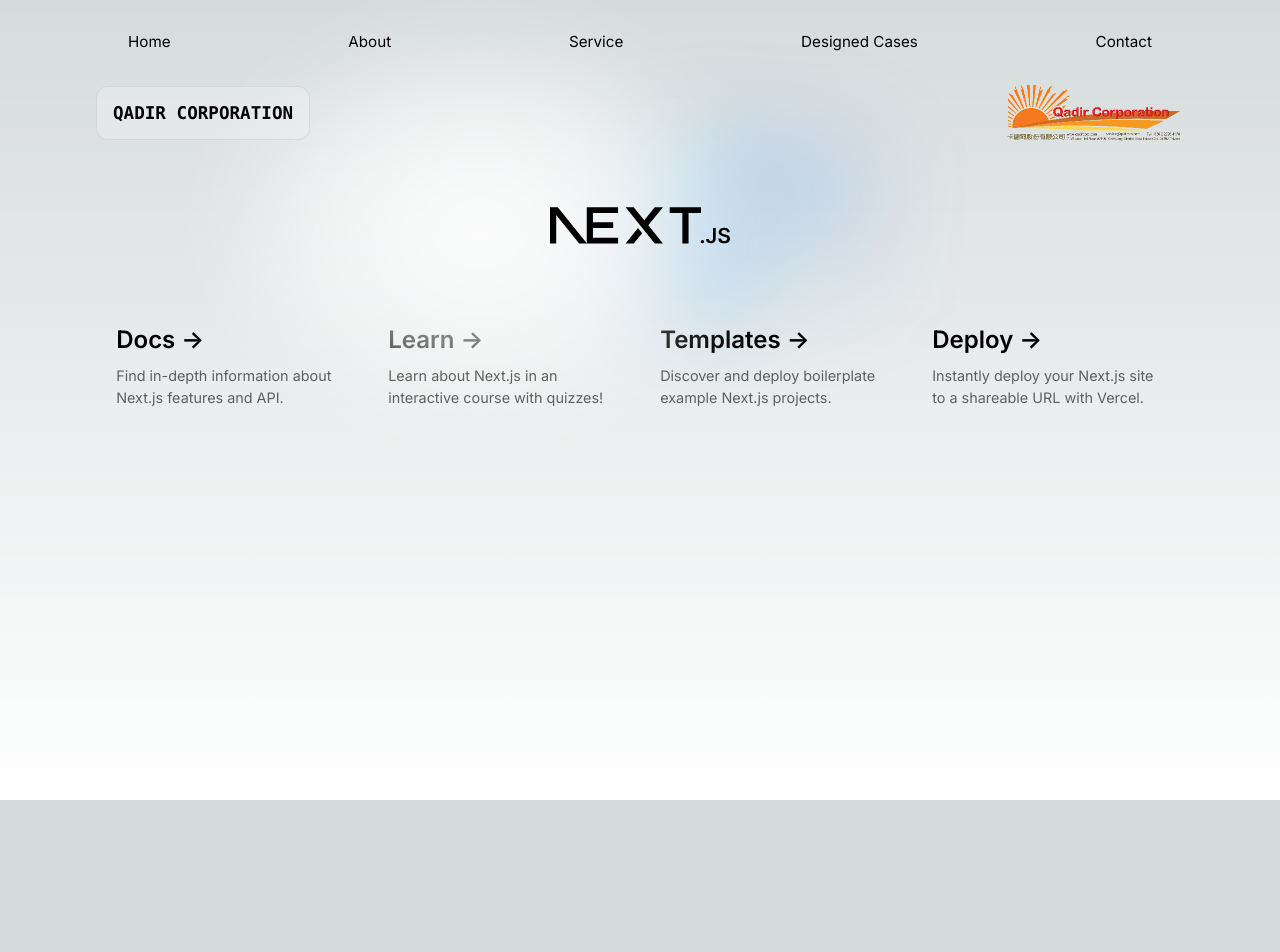
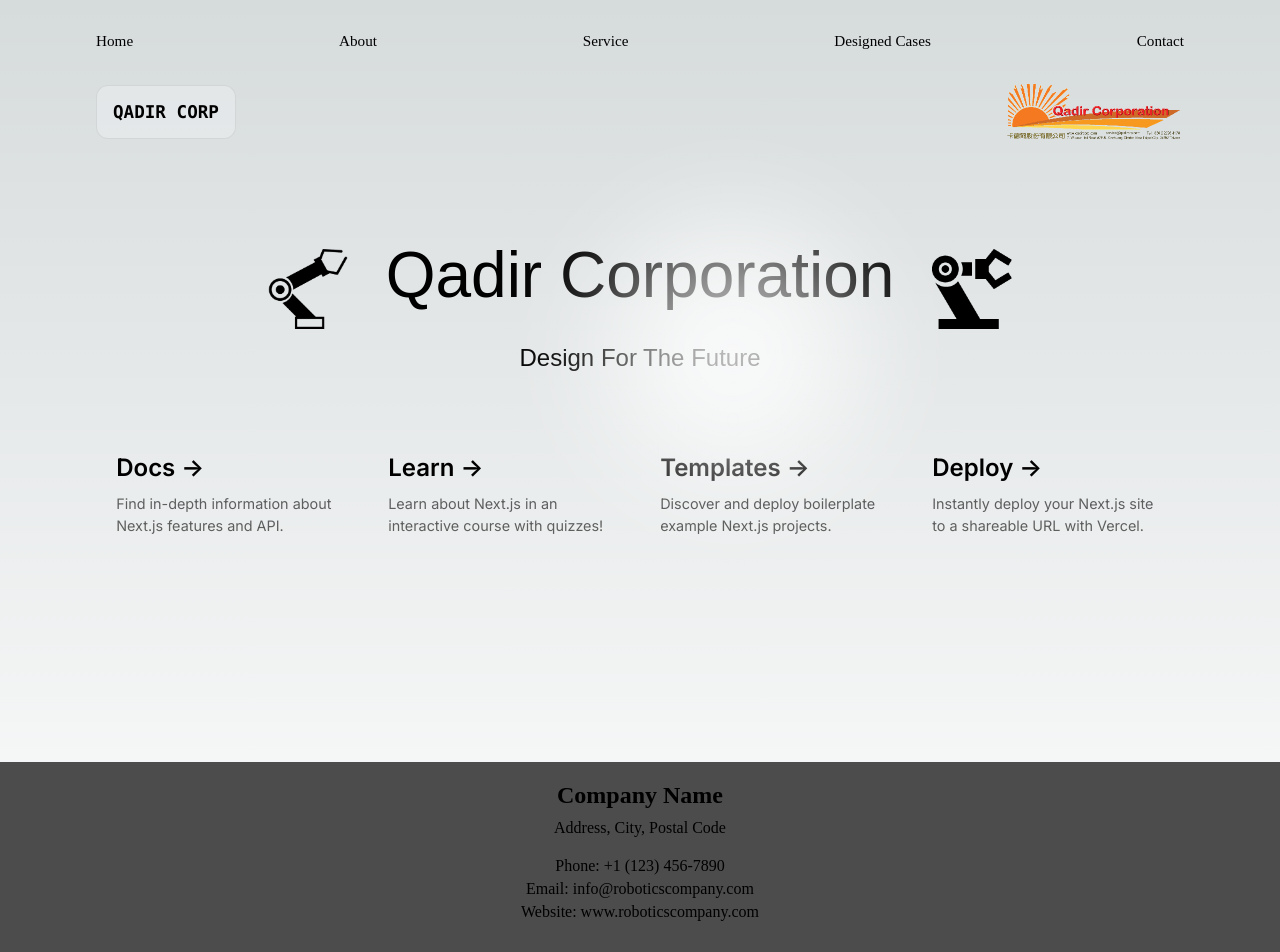
Before and after one commit to seantjjd4/qadir_website, a Next.js app: page / in a window 1280 px wide. Shown: the top 952 px of the page. Before the commit the page ends 800 px from the top, so only its background shows below. Built offline with nearby package versions, Linux system fonts and the light colour scheme.

Commit message:
Update: homepage design

```diff
--- /dev/null
+++ b/components/footer.js
@@ -0,0 +1,21 @@
+import styles from "@/styles/components/Footer.module.css"
+
+export default function Footer() {
+    return (
+        <>
+            <div className={styles.footer}>
+                <div className={styles.container}>
+                    <div className={styles.companyInfo}>
+                        <h2 className={styles.companyName}>Company Name</h2>
+                        <p className={styles.address}>Address, City, Postal Code</p>
+                        </div>
+                        <div className={styles.contactInfo}>
+                        <p className={styles.phone}>Phone: +1 (123) 456-7890</p>
+                        <p className={styles.email}>Email: info@roboticscompany.com</p>
+                        <p className={styles.website}>Website: www.roboticscompany.com</p>
+                    </div>
+                </div>
+            </div>
+        </>
+    );
+}
--- a/pages/contact.js
+++ b/pages/contact.js
@@ -7,7 +7,7 @@
         <>
             <main className={styles.main}>
                 <Navbar/>
-                <div>nothing yet...</div>
+                <div>Contact Us</div>
             </main>
         </>
     )
--- a/pages/index.js
+++ b/pages/index.js
@@ -5,6 +5,7 @@
 import styles from '@/styles/Home.module.css'
 
 import Navbar from '@/components/navbar.js'
+import Footer from '@/components/footer.js'
 
 const inter = Inter({ subsets: ['latin'] })
 
@@ -17,11 +18,11 @@
         <meta name="viewport" content="width=device-width, initial-scale=1" />
         <link rel="icon" href="/favicon.ico" />
       </Head>
+      <Navbar/>
       <main className={`${styles.main} ${inter.className}`}>
-        <Navbar/>
         <div className={styles.description}>
           <Link className={styles.description_link} href={"/"}>
-            QADIR CORPORATION
+            QADIR CORP
           </Link>
           <Image
             src="/qadircorp.png"
@@ -35,11 +36,23 @@
 
         <div className={styles.center}>
           <Image
-            className={styles.logo}
-            src="/next.svg"
-            alt="Next.js Logo"
-            width={180}
-            height={37}
+            className={styles.left_icon}
+            src="/robotics_icon1.png"
+            alt="Robotics Icon"
+            width={80}
+            height={80}
+            priority
+          />
+          <div className={styles.titleBlock}>
+            <p className={styles.title}>Qadir Corporation</p>
+            <p className={styles.subtitle}>Design For The Future</p>
+          </div>
+          <Image
+            className={styles.right_icon}
+            src="/robotics_icon.png"
+            alt="Robotics Icon"
+            width={80}
+            height={80}
             priority
           />
         </div>
@@ -103,6 +116,7 @@
           </a>
         </div>
       </main>
+      <Footer/>
     </>
   )
 }
--- a/styles/Home.module.css
+++ b/styles/Home.module.css
@@ -4,7 +4,7 @@
   justify-content: flex-start;
   align-items: center;
   padding: 0 6rem;
-  min-height: 100vh;
+  min-height: 85vh;
 }
 
 .description {
@@ -64,39 +64,57 @@
 
 .center {
   display: flex;
+  flex-direction: row;
   justify-content: center;
   align-items: center;
   position: relative;
-  padding: 4rem 0;
+  padding: 2rem 0;
 }
 
 .center::before {
+  content: '';
   background: var(--secondary-glow);
   border-radius: 50%;
-  width: 480px;
-  height: 360px;
-  margin-left: -400px;
+  position: absolute;
+  width: 300px;
+  height: 300px;
+  top: 0;
+  left: 0;
+  filter: blur(50px);
+  animation: glowwing 4s ease-in-out 0s infinite alternate both;
 }
 
-.center::after {
-  background: var(--primary-glow);
-  width: 240px;
-  height: 180px;
-  z-index: -1;
+.titleBlock {
+  display: flex;
+  flex-direction: column;
+  justify-content: center;
+  align-items: center;
+  padding: 2rem;
 }
 
-.center::before,
-.center::after {
-  content: '';
-  left: 50%;
-  position: absolute;
-  filter: blur(45px);
-  transform: translateZ(0);
+.title {
+  font-family: sans-serif, monospace;
+  font-size: 4rem;
+  padding: 2rem 0;
 }
 
-.logo {
-  position: relative;
+.subtitle {
+  font-family: fantasy, monospace;
+  font-size: 1.5rem;
 }
+
+.left_icon {
+  position: absolute;
+  left: -50%;
+  animation: left_in 2s ease-out 0.5s 1 normal forwards;
+}
+
+.right_icon {
+  position: absolute;
+  right: -50%;
+  animation: right_in 2s ease-out 0.5s 1 normal forwards;
+}
+
 /* Enable hover only on non-touch devices */
 @media (hover: hover) and (pointer: fine) {
   .card:hover {
@@ -217,3 +235,32 @@
     transform: rotate(0deg);
   }
 }
+
+@keyframes glowwing {
+  from {
+    top: 0%;
+    left: 0%;
+  }
+  to {
+    top: 30%;
+    left: 60%;
+  }
+}
+
+@keyframes left_in {
+  from {
+    left: -50%;
+  }
+  to {
+    left: -15%;
+  }
+}
+
+@keyframes right_in {
+  from {
+    right: -50%;
+  }
+  to {
+    right: -15%;
+  }
+}
--- /dev/null
+++ b/styles/components/Footer.module.css
@@ -0,0 +1,32 @@
+.footer {
+    background-color: #4c4c4c;
+    padding: 20px;
+    text-align: center;
+    width: 100%;
+    height: 15em;
+}
+
+.container {
+    display: flex;
+    flex-direction: column;
+    align-items: center;
+  }
+
+  .companyName {
+    font-size: 24px;
+    font-weight: bold;
+  }
+
+  .address {
+    margin-top: 10px;
+  }
+
+  .contactInfo {
+    margin-top: 20px;
+  }
+
+  .phone,
+  .email,
+  .website {
+    margin-bottom: 5px;
+}
--- a/styles/components/Navbar.module.css
+++ b/styles/components/Navbar.module.css
@@ -6,5 +6,5 @@
     font-size: 0.95rem;
     width: 100%;
     z-index: 3;
-    padding: 2rem;
+    padding: 2rem 6rem;
 }
```
Also changed, not shown: public/robotics_icon.png (added), public/robotics_icon1.png (added).
